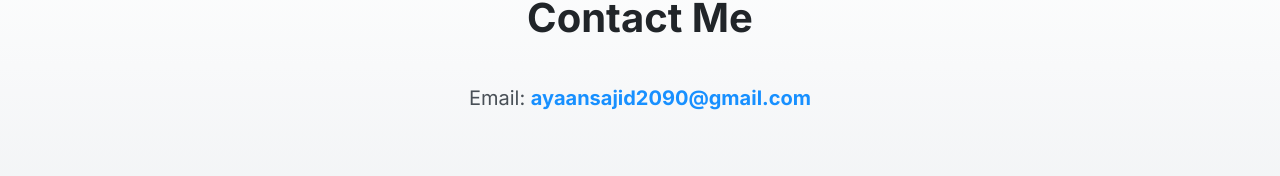
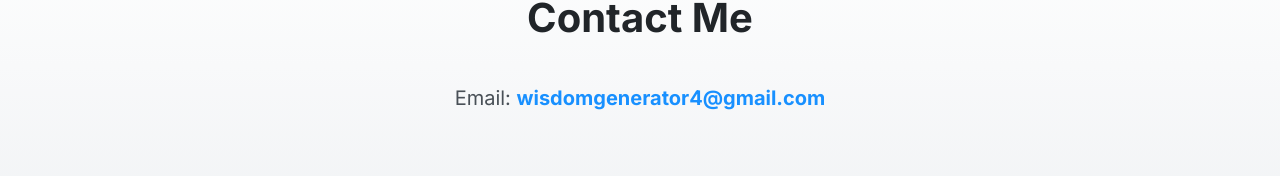
Before and after one commit to ayaanthedev/Quote_Generator, a website: page contact.html in a window 1280 px wide. Shown: the part 186-362 px from the top of the page. Drawn offline with Linux system fonts and the light colour scheme.

Commit message:
Update contact email address to wisdomgenerator4@gmail.com

```diff
--- a/contact.html
+++ b/contact.html
@@ -138,8 +138,8 @@
                     <h2>Contact Me</h2>
                     <p class="contact-method">
                         Email:
-                        <a href="mailto:ayaansajid2090@gmail.com"
-                            >ayaansajid2090@gmail.com</a
+                        <a href="mailto:wisdomgenerator4@gmail.com"
+                            >wisdomgenerator4@gmail.com</a
                         >
                     </p>
                 </div>
```
